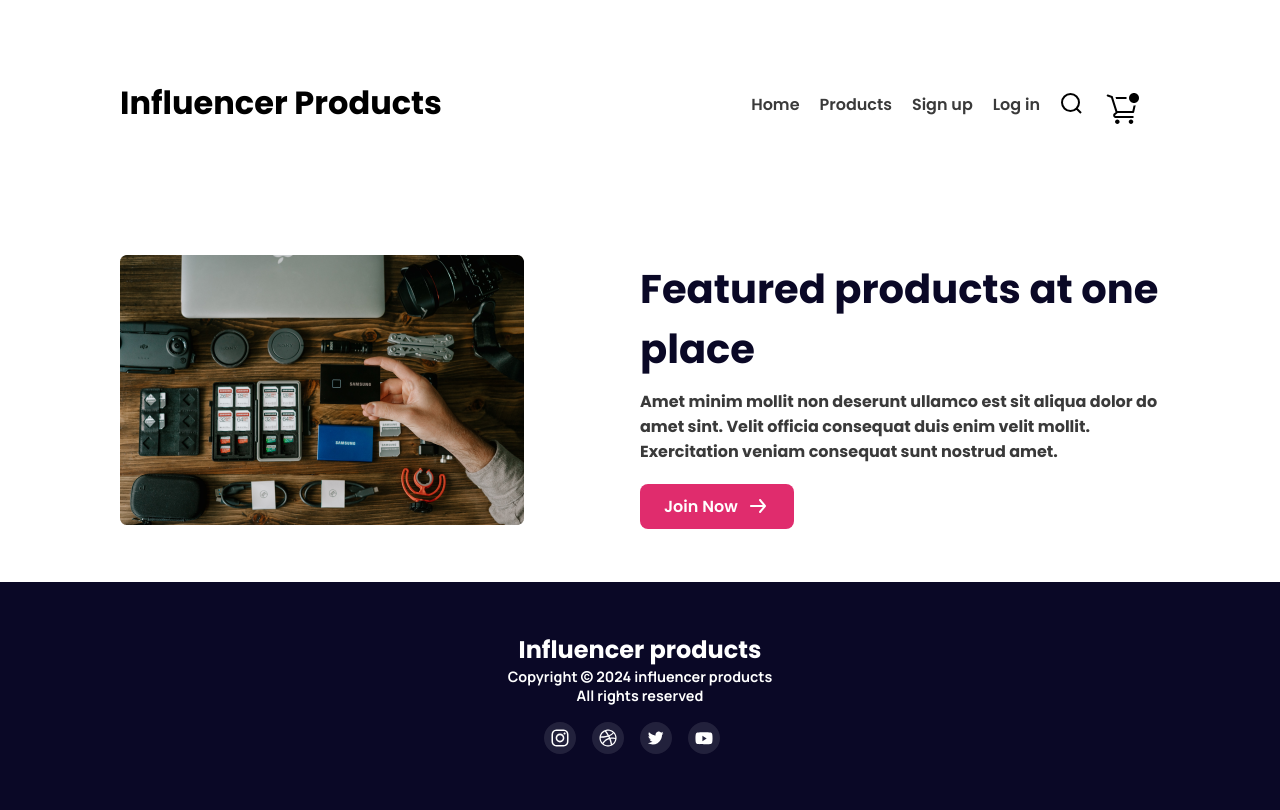
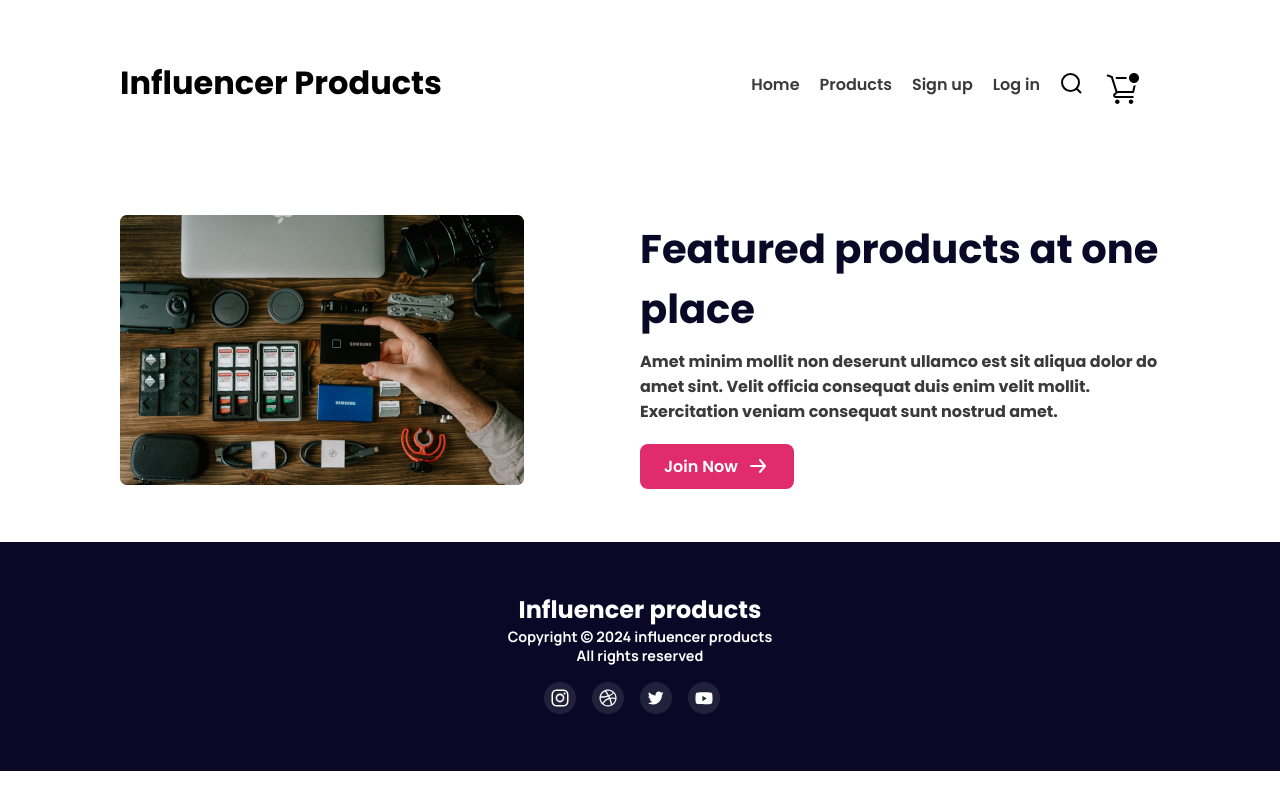
Before and after one commit to JoyTarafder/Influencer-Gear, a plain HTML site: page index.html in a window 1280 px wide. Drawn offline with Linux system fonts and the light colour scheme.

Commit message:
Update padding

```diff
--- a/style/influencer-gear.css
+++ b/style/influencer-gear.css
@@ -15,7 +15,7 @@
     display: flex;
     justify-content: space-between;
     align-items: center;
-    padding: 70px 120px;
+    padding: 50px 120px;
 }
 .nav > h1{
     font-size: 1.5rem;
```
